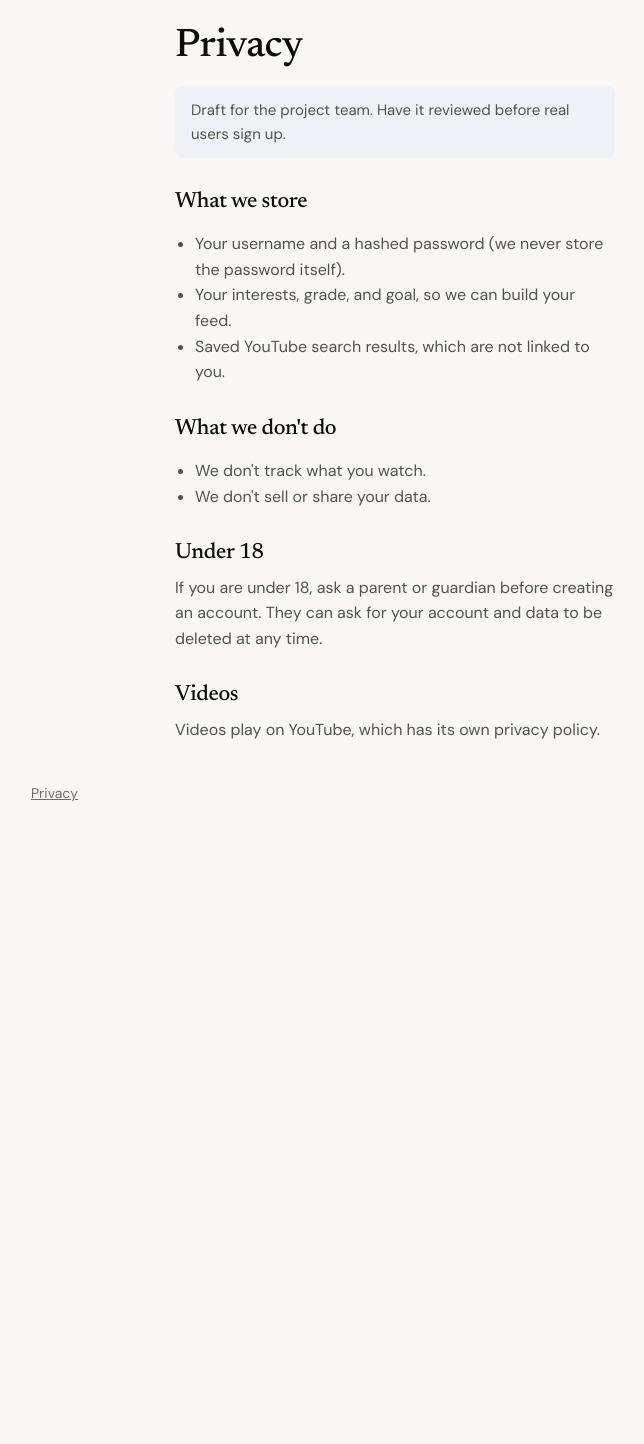
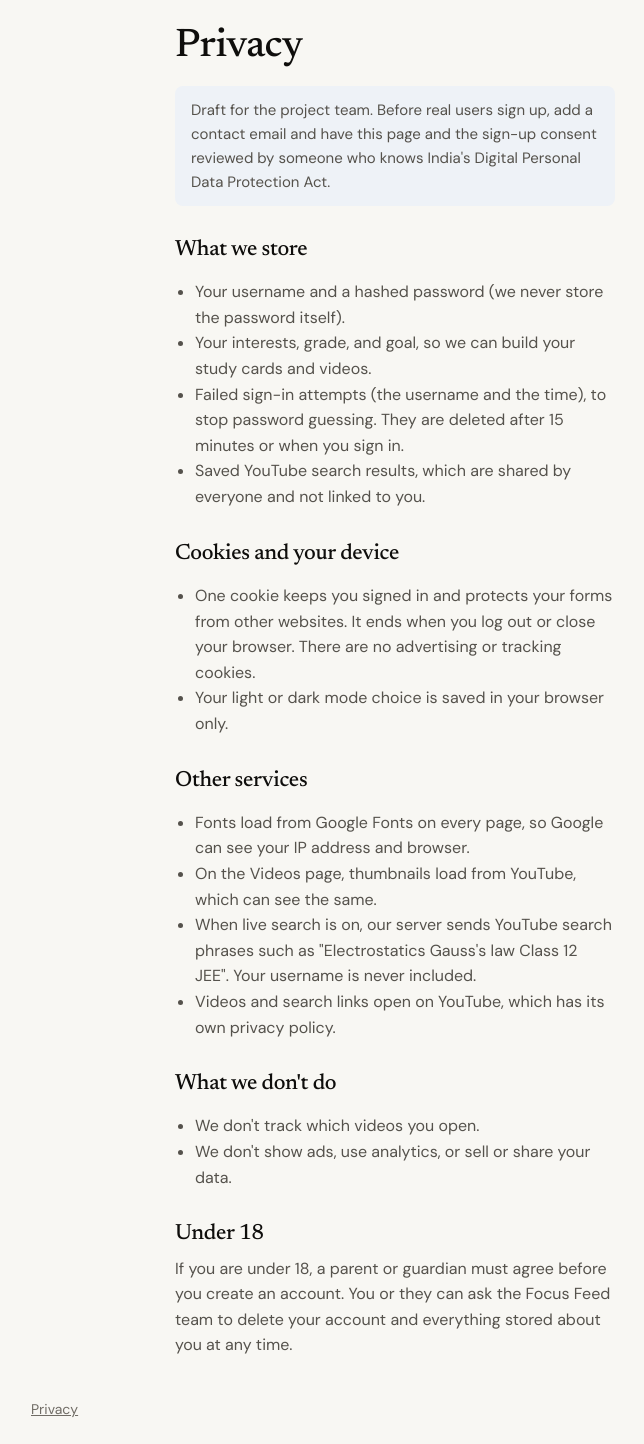
Before and after one commit to rishvannaren-dot/Collab-1, a Flask app: page /privacy in a window 1280 px wide. Shown: the part 64-1508 px from the top of the page, without its empty margins (245-889 px from the left). Before the commit the page ends 865 px from the top, so only its background shows below. Run offline with Flask 3, Linux system fonts and the light colour scheme; some libraries are stand-ins or nearby versions.

Commit message:
Make the privacy page match what the app actually does
Add what the draft left out: the sign-in cookie, the theme choice saved
in the browser, the new failed sign-in records, Google Fonts and YouTube
thumbnails loading from Google, and the search phrases the server sends
to YouTube. The draft banner now says what is still needed before launch
(a contact email and a DPDP Act review).

Co-Authored-By: Claude Opus 5.5 <noreply@anthropic.com>
Claude-Session: https://claude.ai/code/session_01Bm5Ngz9NuMpVCrDsoPCupe

```diff
--- a/focusfeed/templates/privacy.html
+++ b/focusfeed/templates/privacy.html
@@ -3,28 +3,58 @@
 {% block content %}
   <section class="narrow prose">
     <h1>Privacy</h1>
-    <p class="notice">Draft for the project team. Have it reviewed before real users sign up.</p>
+    <p class="notice">
+      Draft for the project team. Before real users sign up, add a contact email
+      and have this page and the sign-up consent reviewed by someone who knows
+      India's Digital Personal Data Protection Act.
+    </p>
 
     <h2>What we store</h2>
     <ul>
       <li>Your username and a hashed password (we never store the password itself).</li>
-      <li>Your interests, grade, and goal, so we can build your feed.</li>
-      <li>Saved YouTube search results, which are not linked to you.</li>
+      <li>Your interests, grade, and goal, so we can build your study cards and videos.</li>
+      <li>
+        Failed sign-in attempts (the username and the time), to stop password guessing.
+        They are deleted after 15 minutes or when you sign in.
+      </li>
+      <li>Saved YouTube search results, which are shared by everyone and not linked to you.</li>
+    </ul>
+
+    <h2>Cookies and your device</h2>
+    <ul>
+      <li>
+        One cookie keeps you signed in and protects your forms from other websites.
+        It ends when you log out or close your browser. There are no advertising or
+        tracking cookies.
+      </li>
+      <li>Your light or dark mode choice is saved in your browser only.</li>
+    </ul>
+
+    <h2>Other services</h2>
+    <ul>
+      <li>
+        Fonts load from Google Fonts on every page, so Google can see your IP address
+        and browser.
+      </li>
+      <li>On the Videos page, thumbnails load from YouTube, which can see the same.</li>
+      <li>
+        When live search is on, our server sends YouTube search phrases such as
+        "Electrostatics Gauss's law Class 12 JEE". Your username is never included.
+      </li>
+      <li>Videos and search links open on YouTube, which has its own privacy policy.</li>
     </ul>
 
     <h2>What we don't do</h2>
     <ul>
-      <li>We don't track what you watch.</li>
-      <li>We don't sell or share your data.</li>
+      <li>We don't track which videos you open.</li>
+      <li>We don't show ads, use analytics, or sell or share your data.</li>
     </ul>
 
     <h2>Under 18</h2>
     <p>
-      If you are under 18, ask a parent or guardian before creating an account.
-      They can ask for your account and data to be deleted at any time.
+      If you are under 18, a parent or guardian must agree before you create an account.
+      You or they can ask the Focus Feed team to delete your account and everything
+      stored about you at any time.
     </p>
-
-    <h2>Videos</h2>
-    <p>Videos play on YouTube, which has its own privacy policy.</p>
   </section>
 {% endblock %}
```
